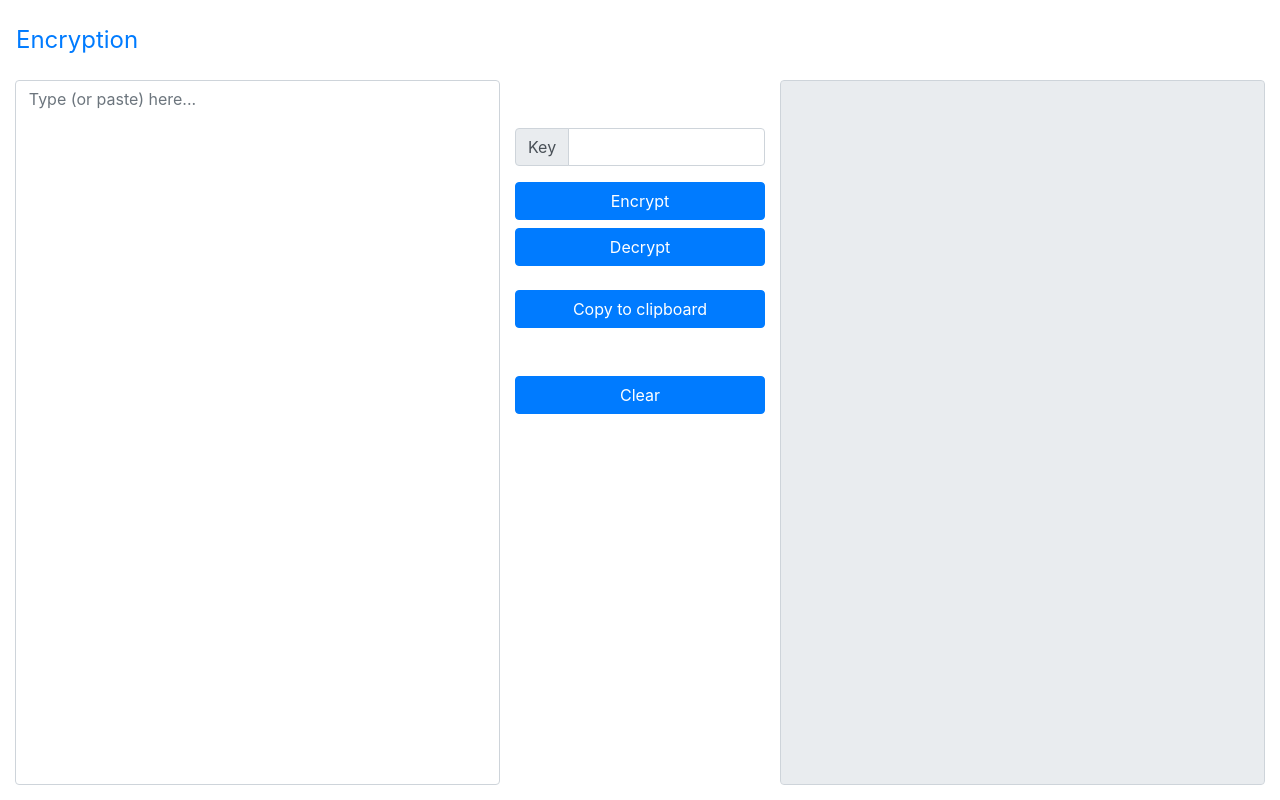
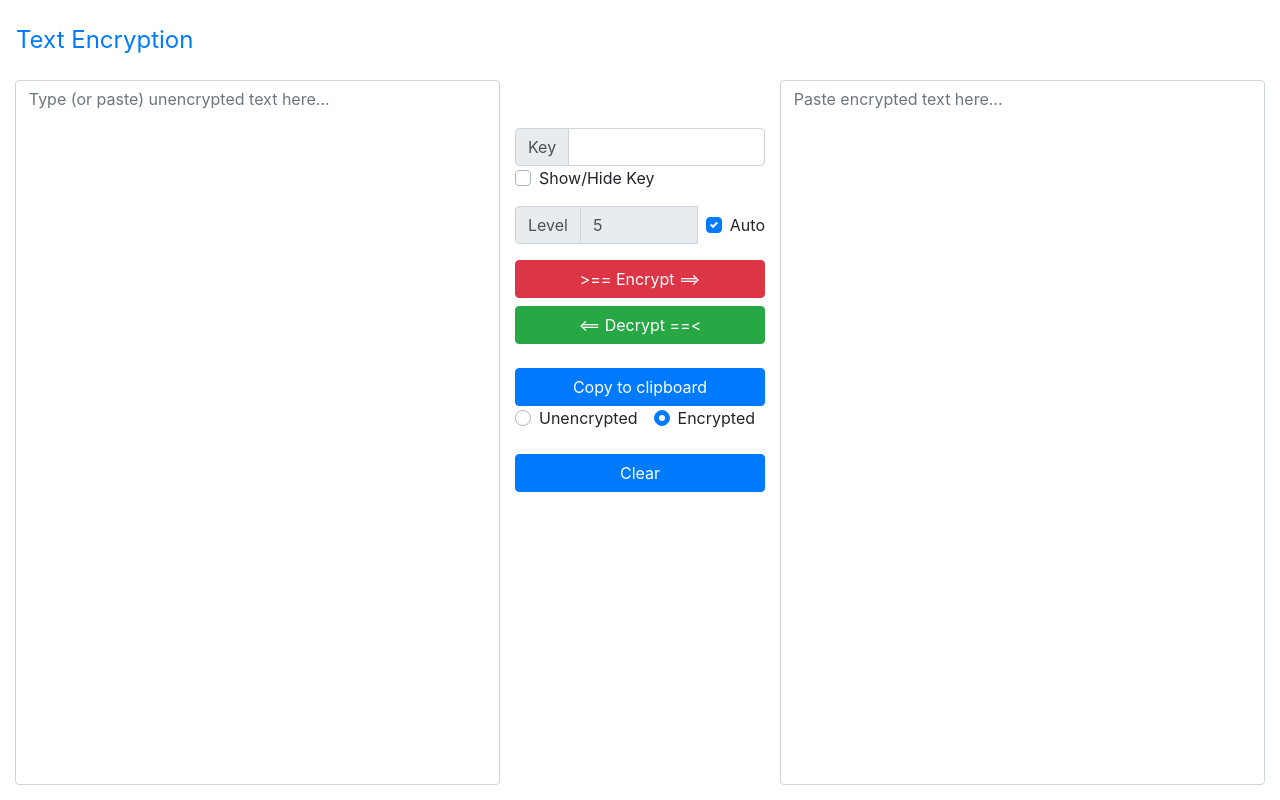
Before and after one commit to sunshineplan/Encryption, a Flask app: page / in a window 1280 px wide. Run offline with Flask 2, Linux system fonts and the light colour scheme; some libraries are stand-ins or nearby versions.

Commit message:
Add level option on webapp

```diff
--- a/static/script.js
+++ b/static/script.js
@@ -1,14 +1,22 @@
 function Copy() {
-    result = document.getElementById('output');
-    result.select();
+    textarea = $('#' + $("input[name='text']:checked").val());
+    textarea.select();
     document.execCommand('Copy');
-    result.setSelectionRange(0, 0);
-    if (result.value !== '') {
-        alert('Output has been copied to clipboard.');
+    textarea[0].setSelectionRange(textarea.val().length, textarea.val().length);
+    if (textarea.val() !== '') {
+        alert('Text has been copied to clipboard.');
     };
 };
 
 function Clear() {
-    $('#content').val('');
-    $('#output').val('');
+    $('#unencrypted').val('');
+    $('#encrypted').val('');
 };
+
+function getLevel() {
+    if (0 < $('#level').val().length && $('#level').val().length < 6) {
+        return $('#level').val();
+    } else {
+        return false;
+    };
+};
--- a/static/style.css
+++ b/static/style.css
@@ -15,13 +15,27 @@
     width: 250px;
 }
 
-#content, #output {
+#unencrypted, #encrypted {
     resize: none;
     padding-left: 0.8em;
     height: calc(100% - 15px);
 }
 
-.content, .output {
+.unencrypted, .encrypted {
     width: calc(50% - 125px);
     padding: 0 15px;
 }
+
+#unencrypted:focus {
+    border-color: #28a745;
+    box-shadow: 0 0 0 0.2rem #c3e6cb;
+}
+
+#encrypted:focus {
+    border-color: #dc3545;
+    box-shadow: 0 0 0 0.2rem #f5c6cb;
+}
+
+body.wait, body.wait * {
+    cursor: wait !important;
+}
--- a/templates/index.html
+++ b/templates/index.html
@@ -4,10 +4,10 @@
 <head>
     <meta charset='utf-8'>
     <meta name='description' content='Encryption'>
-    <meta name='keywords' content='HTML,CSS,Python,JavaScript,jQuery,Bootstrap,Flask,JSON'>
+    <meta name='keywords' content='HTML, CSS, Python, JavaScript, jQuery, Bootstrap, Flask, JSON'>
     <meta name='author' content='Sunshine'>
     <meta name='viewport' content='width=device-width, initial-scale=1.0'>
-    <title>Encryption</title>
+    <title>Text Encryption</title>
     <script src='https://code.jquery.com/jquery-3.4.1.min.js'></script>
     <script src="{{ url_for('static', filename='script.js') }}"></script>
     <link href='https://stackpath.bootstrapcdn.com/bootstrap/4.4.1/css/bootstrap.min.css' rel='stylesheet'>
@@ -16,38 +16,80 @@
     <script>
         $(function() {
             $('#encrypt').click(function() {
+                if ($('#unencrypted').val() == '') {
+                    alert('Empty unencrypted text!');
+                    return false;
+                }
+                if ($('#auto').is(':checked')) {
+                    level = 'auto';
+                } else {
+                    level = getLevel();
+                    if (level == false) {
+                        alert('Level must be between 1 and 99999');
+                        $('#level').val('5');
+                        return false;
+                    };
+                };
                 $('.btn').attr('disabled', true);
-                $('#output').val('');
+                $('body').addClass('wait');
+                $('#encrypted').val('');
                 $.post('do', {
                     mode: 'encrypt',
                     key: $('#key').val(),
-                    content: $('#content').val(),
+                    content: $('#unencrypted').val(),
+                    level: level,
                 }, function(data) {
                     if (data.result != null) {
-                        $('#output').val(data.result);
+                        $('#encrypted').val(data.result);
                     } else {
-                        alert('Empty content!');
-                        $('#output').val('');
+                        alert('Unknow error!');
                     };
                     $('.btn').attr('disabled', false);
+                    $('body').removeClass('wait');
                 }, 'json');
             });
             $('#decrypt').click(function() {
+                if ($('#encrypted').val() == '') {
+                    alert('Empty encrypted text!');
+                    return false;
+                }
+                if ($('#auto').is(':checked')) {
+                    level = 'auto';
+                } else {
+                    level = getLevel();
+                    if (level == false) {
+                        alert('Level must be between 1 and 99999');
+                        $('#level').val('5');
+                        return false;
+                    };
+                };
                 $('.btn').attr('disabled', true);
-                $('#output').val('');
+                $('body').addClass('wait');
+                $('#unencrypted').val('');
                 $.post('do', {
                     mode: 'decrypt',
                     key: $('#key').val(),
-                    content: $('#content').val(),
+                    content: $('#encrypted').val(),
+                    level: level
                 }, function(data) {
                     if (data.result != null) {
-                        $('#output').val(data.result);
+                        $('#unencrypted').val(data.result);
                     } else {
-                        alert('Empty or Malformed content!');
-                        $('#output').val('');
+                        alert('Malformed encrypted text!');
                     };
                     $('.btn').attr('disabled', false);
+                    $('body').removeClass('wait');
                 }, 'json');
+            });
+            $('#auto').change(function() {
+                $('#level').attr('disabled', this.checked);
+            });
+            $('#show').change(function() {
+                if ($('#key').attr('type') == 'password') {
+                    $('#key').attr('type', 'text');
+                } else {
+                    $('#key').attr('type', 'password');
+                };
             });
         });
     </script>
@@ -55,30 +97,53 @@
 
 <body>
     <header class='navbar navbar-expand navbar-light flex-column flex-md-row'>
-        <a class='navbar-brand text-primary m-0 mr-md-3' href='' style='font-size:24px;'>Encryption</a>
+        <a class='navbar-brand text-primary m-0 mr-md-3' href='/' style='font-size:24px;'>Text Encryption</a>
     </header>
     <div class='container-fluid'>
         <div class='row'>
-            <div class='content'>
-                <textarea class='form-control' id='content' placeholder='Type (or paste) here...'></textarea>
+            <div class='unencrypted'>
+                <textarea class='form-control' id='unencrypted' placeholder='Type (or paste) unencrypted text here...'></textarea>
             </div>
             <div class='btnbar p-0 pt-5'>
-                <div class='input-group mb-3'>
+                <div class='input-group'>
                     <div class='input-group-prepend'>
                         <span class='input-group-text'>Key</span>
                     </div>
-                    <input type='password' class='form-control' id='key'>
+                    <input type='password' class='form-control' maxlength=1000 id='key'>
                 </div>
-                <button class='btn btn-primary btn-block' type='button' id='encrypt'>Encrypt</button>
-				<button class='btn btn-primary btn-block' type='button' id='decrypt'>Decrypt</button>
+                <div class='custom-control custom-checkbox mb-3'>
+                    <input type='checkbox' class='custom-control-input' id='show'>
+                    <label class='custom-control-label' for='show'>Show/Hide Key</label>
+                </div>
+                <div class='input-group align-items-center mb-3'>
+                    <div class='input-group-prepend'>
+                        <span class='input-group-text'>Level</span>
+                    </div>
+                    <input class='form-control' type='number' min=1 max=99999 value=5 id='level' disabled>
+                    <div class='custom-control custom-checkbox ml-2'>
+                        <input type='checkbox' class='custom-control-input' id='auto' checked>
+                        <label class='custom-control-label' for='auto'>Auto</label>
+                    </div>
+                </div>
+                <button class='btn btn-danger btn-block' type='button' id='encrypt'>&gt;== Encrypt ==&gt;</button>
+				<button class='btn btn-success btn-block' type='button' id='decrypt'>&lt;== Decrypt ==&lt;</button>
                 <br>
                 <button onclick='Copy()' type='button' class='btn btn-primary btn-block'>Copy to clipboard</button>
-                <br>
+                <div class='d-flex justify-content-around'>
+                    <div class='custom-control custom-radio custom-control-inline'>
+                        <input class='custom-control-input' type='radio' id='text1' name='text' value='unencrypted'>
+                        <label class='custom-control-label' for='text1'>Unencrypted</label>
+                    </div>
+                    <div class='custom-control custom-radio custom-control-inline'>
+                        <input class='custom-control-input' type='radio' id='text2' name='text' value='encrypted' checked>
+                        <label class='custom-control-label' for='text2'>Encrypted</label>
+                    </div>
+                </div>
                 <br>
                 <button onclick='Clear()' type='button' class='btn btn-primary btn-block'>Clear</button>
             </div>
-            <div class='output'>
-                <textarea class='form-control' id='output' readonly></textarea>
+            <div class='encrypted'>
+                <textarea class='form-control' id='encrypted' placeholder='Paste encrypted text here...'></textarea>
             </div>
         </div>
     </div>
--- a/webapp.py
+++ b/webapp.py
@@ -18,8 +18,9 @@ def encryption():
     mode = request.form.get('mode')
     key = request.form.get('key')
     content = request.form.get('content')
+    loop = request.form.get('level')
     if mode in ['encrypt', 'decrypt']:
-        return jsonify(result=eval(mode+'(key, content)'))
+        return jsonify(result=eval(mode+'(key, content, loop)'))
     else:
         return jsonify(result=None)
 
```
Also changed, not shown: core.py (+22 -12 lines).
